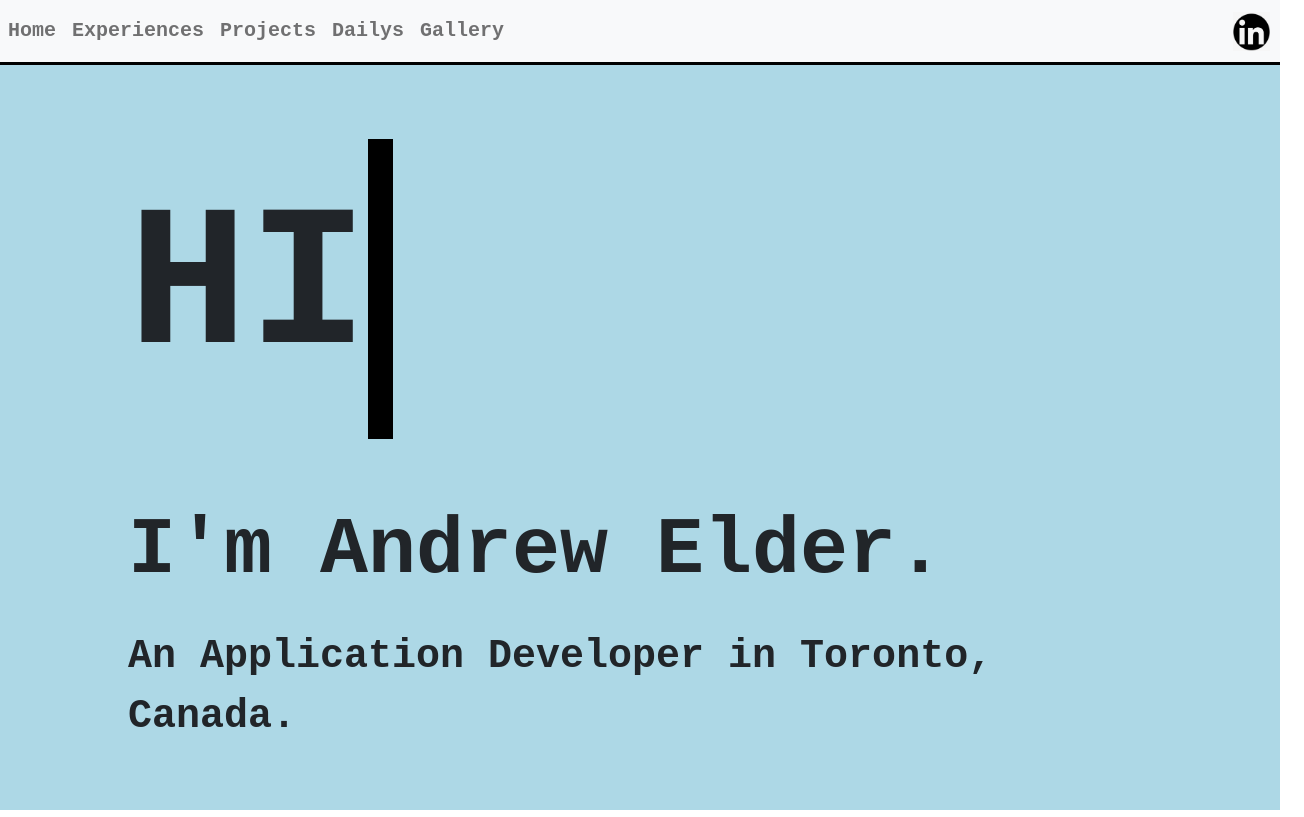
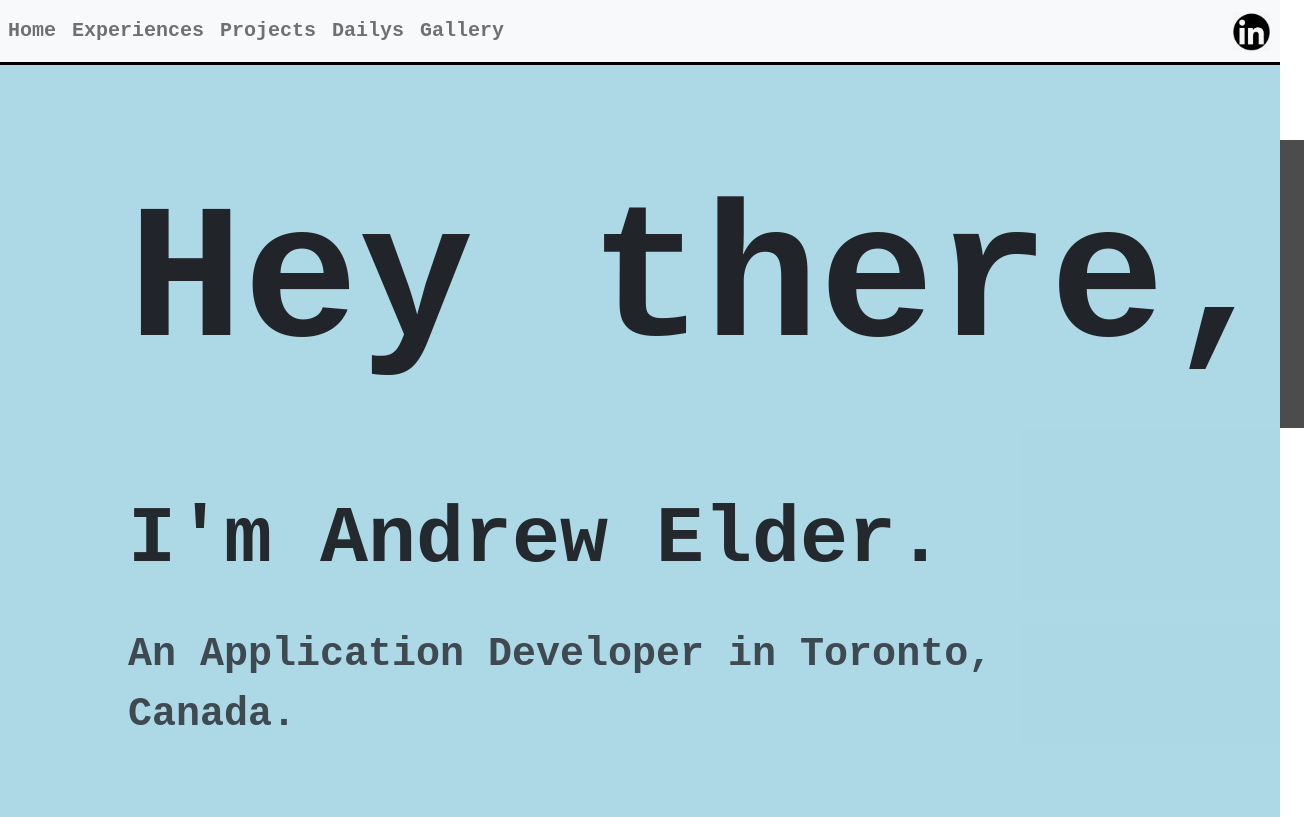
Before and after one commit to elder-a/ae-homepage, a React (Create React App) app: page / in a window 1280 px wide. Shown: the whole page, 1304 px wide, since content can reach past the window. Built offline with nearby package versions, Linux system fonts and the light colour scheme.

Commit message:
Fixed Homepage

```diff
--- a/src/components/Landing.js
+++ b/src/components/Landing.js
@@ -6,15 +6,18 @@ function Landing() {
       <div className="blankSpaceLand"></div>
       <div className="backGroundColorLand">
         <p className="textHiLocation typewriter">
-          HI
+          Hey there,
         </p>
       </div>
+
+      <div className="backGroundColorLand">
       <p className="textAndrewLocation">
         I'm Andrew Elder.
       </p>
       <p className="textTitleLocation">
         An Application Developer in Toronto, Canada.
       </p>
+      </div>
     </div>
   );
 }
--- a/src/css/base.css
+++ b/src/css/base.css
@@ -59,7 +59,7 @@ selectors). */
   }
 
   .backGroundSize {
-    height: 93.1vh;
+    height: 94vh;
   }
 
   /* top, right, bottom, left */
@@ -72,7 +72,7 @@ selectors). */
     background-color: lightblue;
     opacity: 0;
     transform: translateY(3rem);
-    animation: fadeInUp 2s ease 2s forwards;
+    animation: fadeInUp 3s ease 3s forwards;
 
   }
 
@@ -84,7 +84,7 @@ selectors). */
     background-color: lightblue;
     opacity: 0;
     transform: translateY(3rem);
-    animation: fadeInUp 2s ease 2s forwards;
+    animation: fadeInUp 3s ease 4s forwards;
   }
 
 
@@ -93,7 +93,7 @@ selectors). */
     margin: 0% 0% 0% 10%;
     font-family: "Courier New", Courier, monospace;
     font-weight: bold;
-    font-size: 25vh;
+    font-size: 24vh;
     position: relative;
     width: max-content;
   }
@@ -111,15 +111,15 @@ selectors). */
   .textHiLocation::before{
     background: lightblue;
     animation:
-      typewriter 1s steps(2) 250ms forwards;
+      typewriter 2s steps(10) 250ms forwards;
   }
 
   .textHiLocation::after{
     width: 0.125em;
     background: black;
     animation:
-      typewriter 1s steps(2) 250ms forwards,
-      blink 750ms steps(2) infinite;
+      typewriter 2s steps(10) 250ms forwards,
+      blink 750ms steps(10) infinite;
   }
 
   @keyframes typewriter {
```
